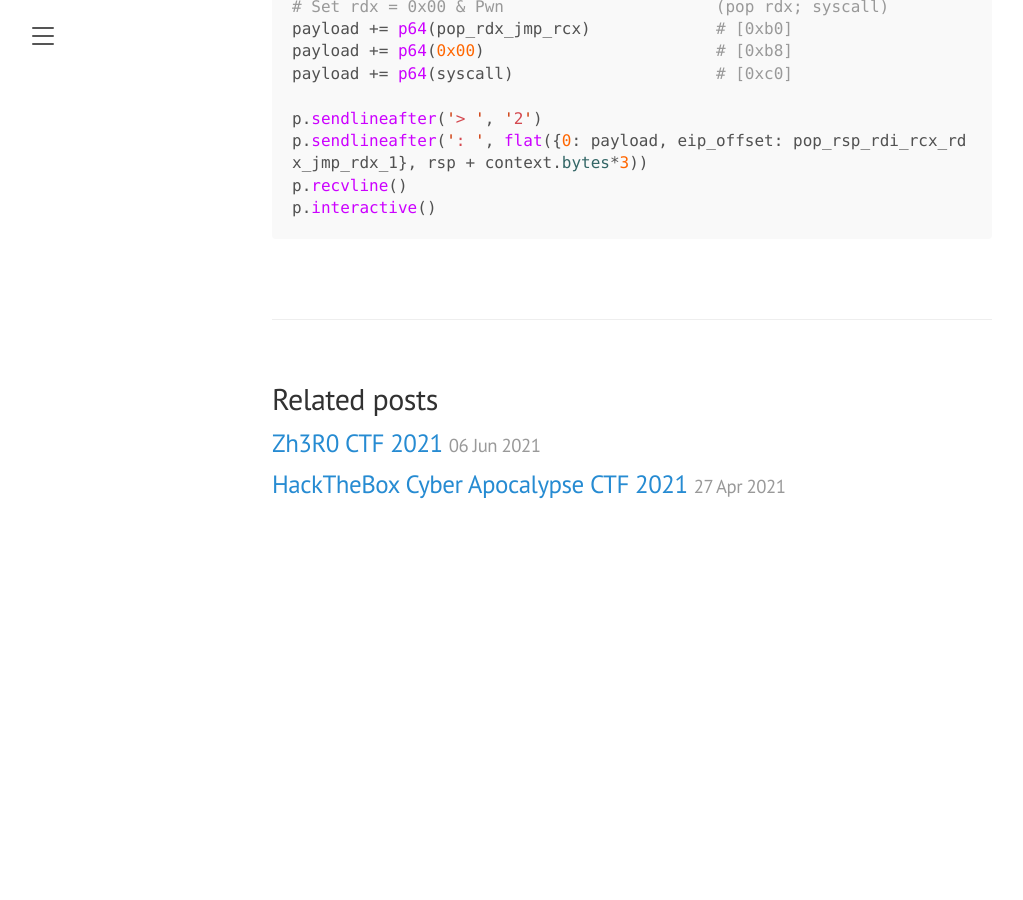
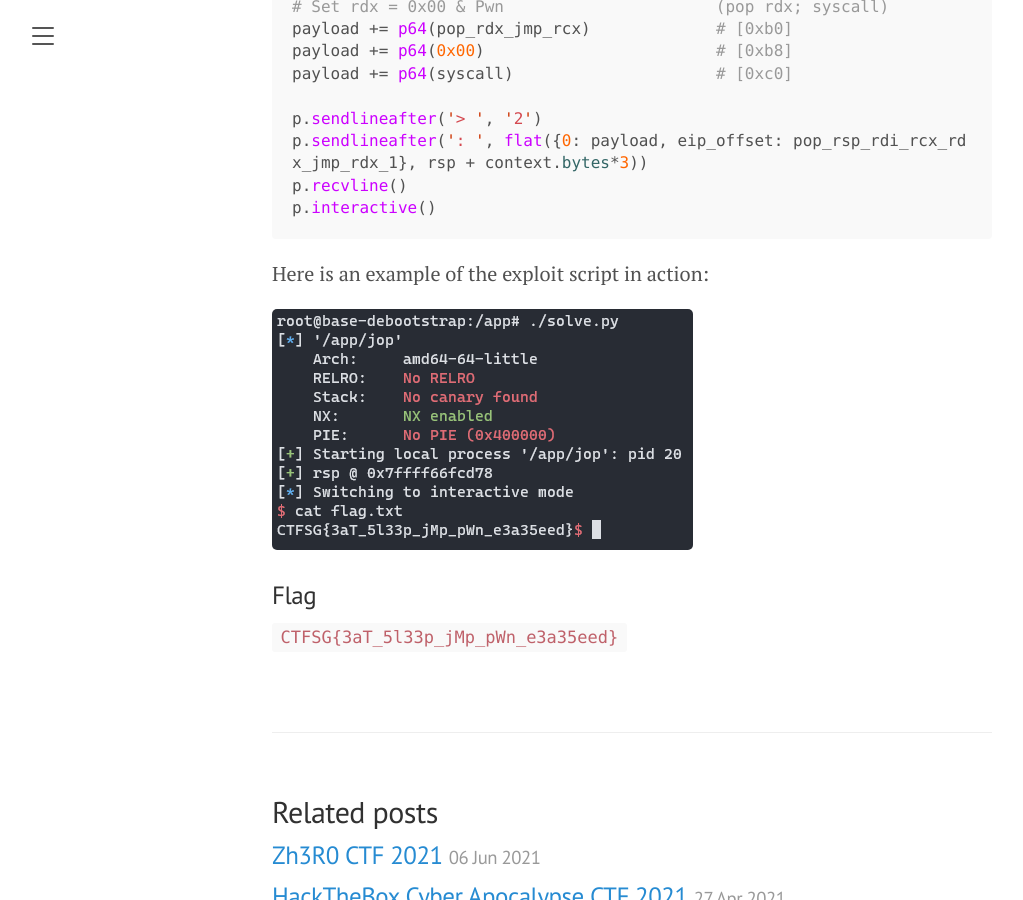
Before and after one commit to violenttestpen/violenttestpen.github.io, a Jekyll site: the page built from _posts/2022-03-11-ctfsg-ctf-21.md, in a window 1280 px wide and 900 px high, scrolled down 7972 px. Shown: the whole window, without its empty margins (8-1031 px from the left). Built offline with Jekyll 4.4.1, drawn with Linux system fonts in a browser that asks for light colours; before the commit the page ends 8532 px from its top, so only the background shows below that.

Commit message:
Edited ctfsg-ctf-21 writeup

````diff
--- a/_posts/2022-03-11-ctfsg-ctf-21.md
+++ b/_posts/2022-03-11-ctfsg-ctf-21.md
@@ -238,3 +238,11 @@ p.sendlineafter(': ', flat({0: payload, eip_offset: pop_rsp_rdi_rcx_rdx_jmp_rdx_
 p.recvline()
 p.interactive()
 ```
+
+Here is an example of the exploit script in action:
+
+![JOP Pwn](/public/ctfsg-ctf-21/jop_pwn.png)
+
+### Flag
+
+`CTFSG{3aT_5l33p_jMp_pWn_e3a35eed}`
````
Also changed, not shown: public/ctfsg-ctf-21/jop_pwn.png (added).
